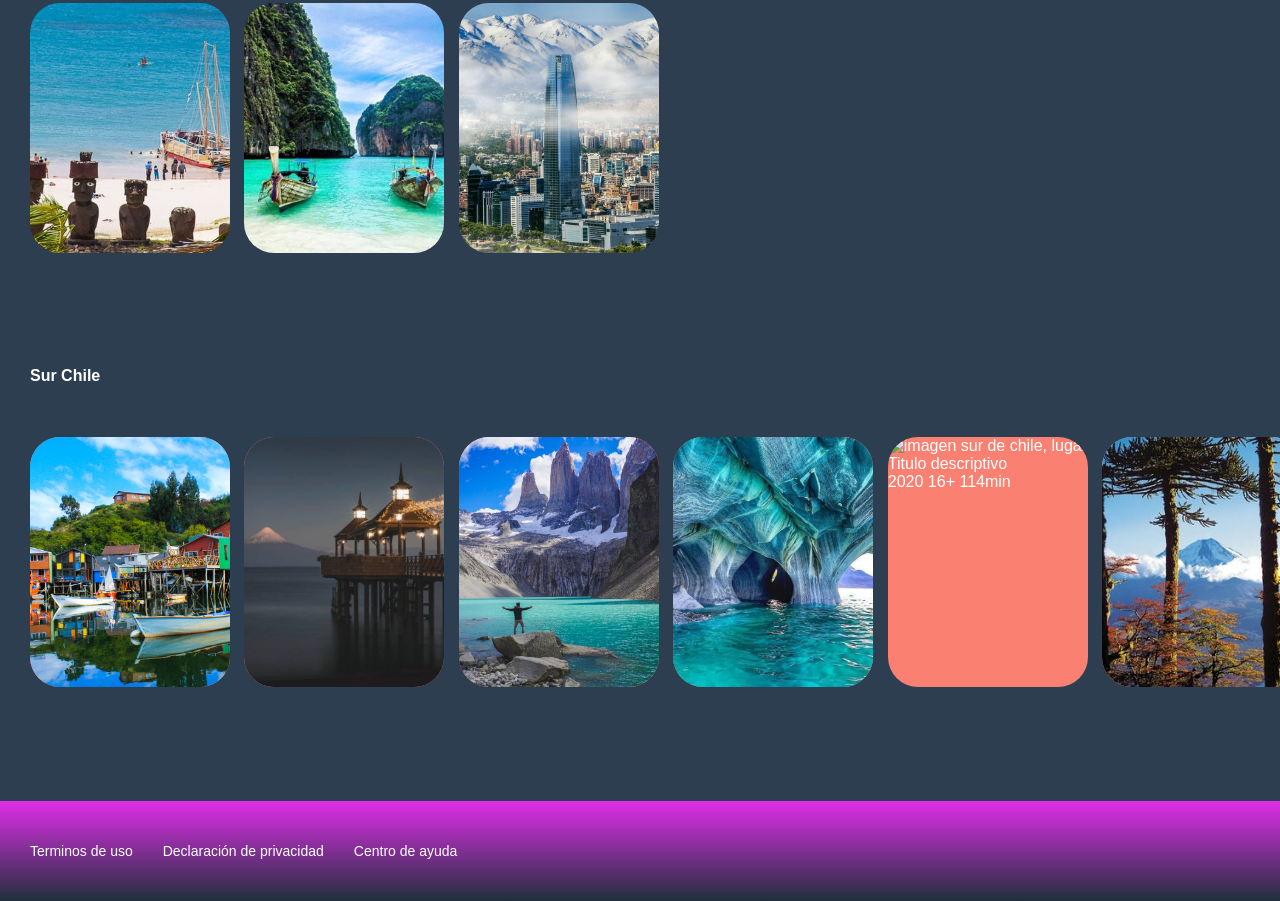
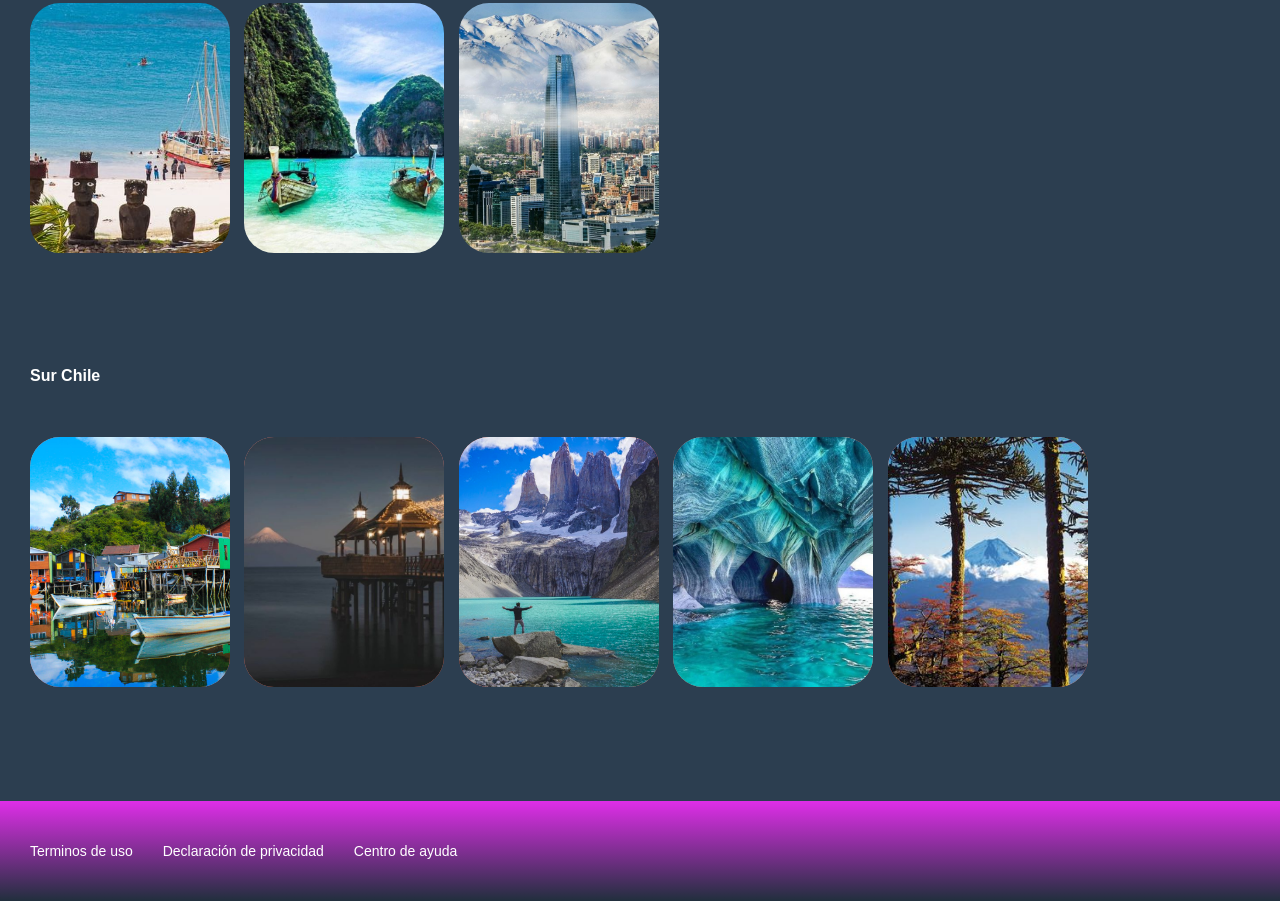
Before and after one commit to Patriciavaldebenito/Video, a website: page index.html in a window 1280 px wide. Shown: the part 795-1696 px from the top of the page. Drawn offline with Linux system fonts and the light colour scheme; a web font is replaced by a local one.

Commit message:
eliminacion imagen en section index.html

```diff
--- a/index.html
+++ b/index.html
@@ -303,22 +303,7 @@
 
 
 
-            <div class="carousel-item">
 
-                <img class="carousel-item__img"
-                    src=./src/assets/img_carousel/sur/sur-talca-salto-laja-chile.jpg"
-                    alt="imagen sur de chile, lugar talca, salto laja">
-
-
-                <div class="carousel-item__details">
-                    <div>
-                        <img src="src/assets/play.png" alt="imagen boton play" width="20px">
-                        <img src="src/assets/more.png" alt="imagen boton más" width="20px">
-                    </div>
-                </div>
-                <p class="carousel-item__details--title">Titulo descriptivo</p>
-                <p class="carousel-item__details--subtitle">2020 16+ 114min</p>
-            </div>
             <div class="carousel-item">
 
                 <img class="carousel-item__img"
```
